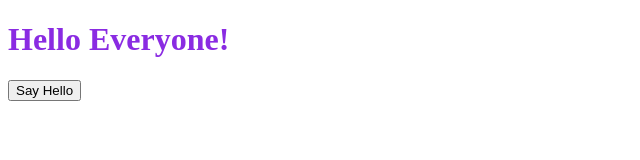
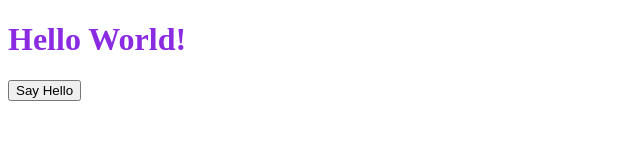
Before and after one commit to sliplane-support/website-example, a plain HTML site: page static/index.html in a window 1280 px wide. Shown: the whole page, without its empty margins (0-640 px from the left). Drawn offline with Linux system fonts and the light colour scheme.

Commit message:
update text

```diff
--- a/static/index.html
+++ b/static/index.html
@@ -7,7 +7,7 @@
     <link rel="stylesheet" href="styles.css" />
   </head>
   <body>
-    <h1>Hello Everyone!</h1>
+    <h1>Hello World!</h1>
     <button onclick="handleClick()">Say Hello</button>
     <script async src="index.js"></script>
   </body>
```
